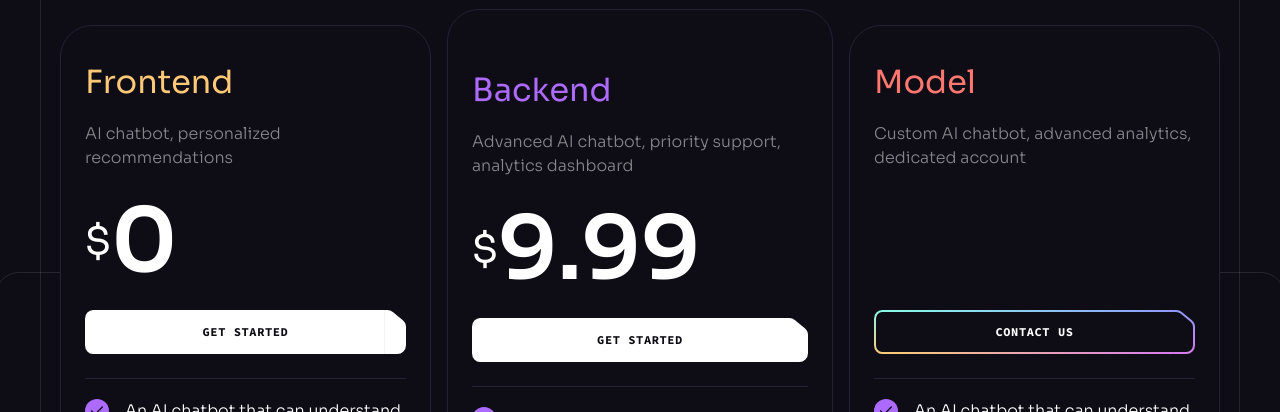
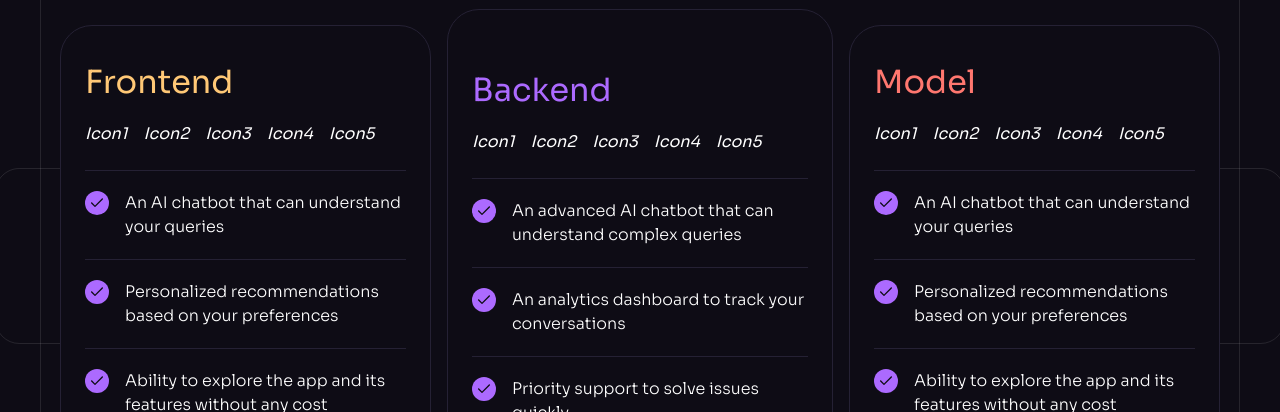
Before and after one commit to Kaushik-2802/mental-health-AI, a React (Vite) app in the folder frontend/: page / in a window 1280 px wide. Shown: the part 4360-4772 px from the top of the page. Built offline with nearby package versions, Linux system fonts and the light colour scheme; no server answers.

Commit message:
Added the React Icons in tech stack

```diff
--- a/frontend/src/components/PricingList.jsx
+++ b/frontend/src/components/PricingList.jsx
@@ -1,6 +1,5 @@
 import { check } from "../assets";
 import { pricing } from "../constants";
-import Button from "./Button";
 
 const PricingList = () => {
   return (
@@ -12,28 +11,14 @@ const PricingList = () => {
         >
           <h4 className="h4 mb-4">{item.title}</h4>
 
-          <p className="body-2 min-h-[4rem] mb-3 text-n-1/50">
-            {item.description}
-          </p>
-
-          <div className="flex items-center h-[5.5rem] mb-6">
-            {item.price && (
-              <>
-                <div className="h3">$</div>
-                <div className="text-[5.5rem] leading-none font-bold">
-                  {item.price}
-                </div>
-              </>
-            )}
+          <div className="flex gap-4 mb-6">
+            {/* Place your React icons here */}
+            <i className="react-icon">Icon1</i>
+            <i className="react-icon">Icon2</i>
+            <i className="react-icon">Icon3</i>
+            <i className="react-icon">Icon4</i>
+            <i className="react-icon">Icon5</i>
           </div>
-
-          <Button
-            className="w-full mb-6"
-            href={item.price ? "/pricing" : "mailto:contact@jsmastery.pro"}
-            white={!!item.price}
-          >
-            {item.price ? "Get started" : "Contact us"}
-          </Button>
 
           <ul>
             {item.features.map((feature, index) => (
```
